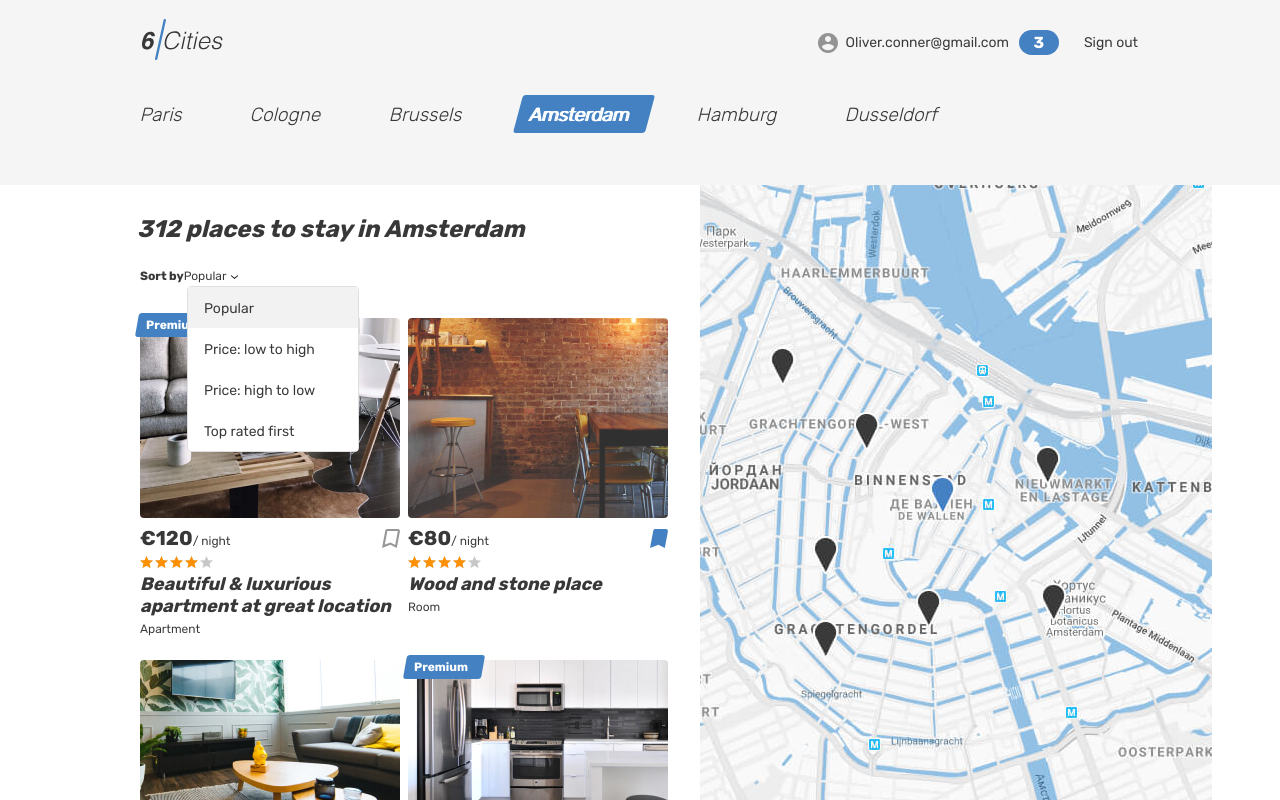
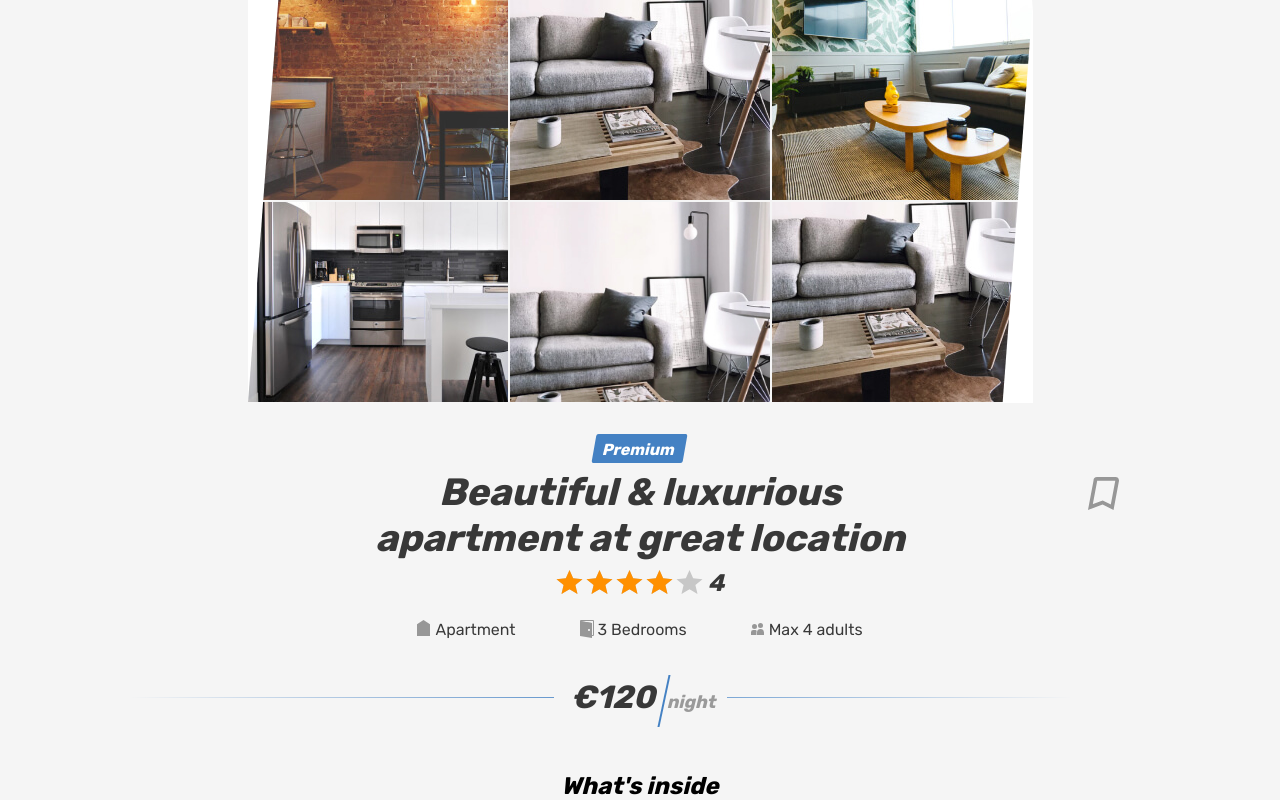
Before and after one commit to htmlacademy-univer-javascript-3/2345893-six-cities-4, a React (Vite) app: page /offer/0 in a window 1280 px wide. Shown: the top 800 px of the page. Built offline with nearby package versions, Linux system fonts and the light colour scheme.

Commit message:
Добавлена маршрутизация

```diff
--- a/package.json
+++ b/package.json
@@ -20,7 +20,7 @@
     "react-dom": "18.2.0",
     "react-helmet-async": "1.3.0",
     "react-redux": "8.1.3",
-    "react-router-dom": "6.16.0"
+    "react-router-dom": "^6.22.3"
   },
   "devDependencies": {
     "@jedmao/redux-mock-store": "3.0.5",
--- a/src/App.tsx
+++ b/src/App.tsx
@@ -1,12 +1,35 @@
 import Main from './pages/Main';
-import Header from './components/Header';
+import {
+  BrowserRouter,
+  Routes,
+  Route,
+} from 'react-router-dom';
+import Login from './pages/Login';
+import Favorites from './pages/Favorites';
+import Page404 from './pages/404';
+import Offer from './pages/Offer';
+import PrivateRoute from './components/PrivateRoute.tsx';
 
 function App() {
   return (
-    <>
-      <Header isLoggedIn/>
-      <Main/>
-    </>);
+    <BrowserRouter>
+      <Routes>
+        <Route path="/">
+          <Route index element={<Main/>}/>
+          <Route path="/login" element={<Login/>}/>
+          <Route path="/offer">
+            <Route path=":id" element={<Offer/>}/>
+          </Route>
+          <Route path="/favorites" element={
+            <PrivateRoute>
+              <Favorites/>
+            </PrivateRoute>
+          }
+          />
+          <Route path="*" element={<Page404/>}/>
+        </Route>
+      </Routes>
+    </BrowserRouter>);
 }
 
 export default App;
--- /dev/null
+++ b/src/components/PrivateRoute.tsx
@@ -0,0 +1,13 @@
+import { Navigate } from 'react-router-dom';
+
+type PrivateRouteProps = {
+  children: JSX.Element;
+};
+
+function PrivateRoute({ children }: PrivateRouteProps): JSX.Element {
+  const hasAccess = false;
+
+  return hasAccess ? children : <Navigate to='/login'/>;
+}
+
+export default PrivateRoute;
--- /dev/null
+++ b/src/constants/places.ts
@@ -0,0 +1,46 @@
+export const places = [
+  {
+    id: '0',
+    price: 120,
+    name: 'Beautiful & luxurious apartment at great location',
+    type: 'Apartment',
+    rating: 4,
+    img: 'img/apartment-01.jpg',
+    isPremium: true
+  },
+  {
+    id: '1',
+    price: 80,
+    name: 'Wood and stone place',
+    type: 'Room',
+    rating: 4,
+    img: 'img/room.jpg',
+    isFavorite: true
+  },
+  {
+    id: '2',
+    price: 132,
+    name: 'Canal View Prinsengracht',
+    type: 'Apartment',
+    rating: 4,
+    img: 'img/apartment-02.jpg'
+  },
+  {
+    id: '3',
+    price: 180,
+    name: 'Nice, cozy, warm big bed apartment',
+    type: 'Apartment',
+    rating: 5,
+    img: 'img/apartment-03.jpg',
+    isPremium: true
+  },
+  {
+    id: '4',
+    price: 80,
+    name: 'Wood and stone place',
+    type: 'Room',
+    rating: 4,
+    img: 'img/room.jpg',
+    isFavorite: true
+  },
+];
--- /dev/null
+++ b/src/pages/404/index.tsx
@@ -0,0 +1,12 @@
+import { NavLink } from 'react-router-dom';
+
+function Page404() {
+  return (
+    <div>
+      <div>404 Not Found</div>
+      <NavLink to="/">Return to Main</NavLink>
+    </div>
+  );
+}
+
+export default Page404;
--- a/src/pages/Main/index.tsx
+++ b/src/pages/Main/index.tsx
@@ -1,49 +1,8 @@
 import PlaceCard from '../../components/PlaceCard';
 import EmptyPlaceholder from './components/EmptyPlaceholder';
+import { places } from '../../constants/places.ts';
 
 function Main() {
-  const places = [
-    {
-      price: 120,
-      name: 'Beautiful & luxurious apartment at great location',
-      type: 'Apartment',
-      rating: 4,
-      img: 'img/apartment-01.jpg',
-      isPremium: true
-    },
-    {
-      price: 80,
-      name: 'Wood and stone place',
-      type: 'Room',
-      rating: 4,
-      img: 'img/room.jpg',
-      isFavorite: true
-    },
-    {
-      price: 132,
-      name: 'Canal View Prinsengracht',
-      type: 'Apartment',
-      rating: 4,
-      img: 'img/apartment-02.jpg'
-    },
-    {
-      price: 180,
-      name: 'Nice, cozy, warm big bed apartment',
-      type: 'Apartment',
-      rating: 5,
-      img: 'img/apartment-03.jpg',
-      isPremium: true
-    },
-    {
-      price: 80,
-      name: 'Wood and stone place',
-      type: 'Room',
-      rating: 4,
-      img: 'img/room.jpg',
-      isFavorite: true
-    },
-  ];
-
   return (
     <div className="page page--gray page--main">
       <main className="page__main page__main--index">
--- a/src/pages/Offer/index.tsx
+++ b/src/pages/Offer/index.tsx
@@ -1,15 +1,24 @@
+import { Navigate, useParams } from 'react-router-dom';
 import PlaceCard from '../../components/PlaceCard';
+import { places } from '../../constants/places.ts';
 
-type Props = {
-  price: number;
-  name: string;
-  type: string;
-  rating: number;
-  isPremium?: boolean;
-  isFavorite?: boolean;
+function Offer() {
+  const params = useParams();
+  const offer = places.find((place) => place.id === params.id);
+
+  if (!offer) {
+    return <Navigate to='/'/>;
   }
 
-function Offer({ price, name, type, rating, isPremium = false, isFavorite = false }: Props) {
+  const {
+    price,
+    name,
+    type,
+    rating,
+    isPremium = false,
+    isFavorite = false
+  } = offer;
+
   return (
     <main className="page__main page__main--offer">
       <section className="offer">
@@ -45,7 +54,9 @@ function Offer({ price, name, type, rating, isPremium = false, isFavorite = fals
               <h1 className="offer__name">
                 {name}
               </h1>
-              <button className={`offer__bookmark-button offer__bookmark-button${isFavorite ? '--active' : ''} button`} type="button">
+              <button className={`offer__bookmark-button offer__bookmark-button${isFavorite ? '--active' : ''} button`}
+                type="button"
+              >
                 <svg className="offer__bookmark-icon" width="31" height="33">
                   <use xlinkHref="#icon-bookmark"></use>
                 </svg>
```
Also changed, not shown: src/pages/Layout.tsx (added, +15 -0 lines), 1 other file (tests, documents, lock files or other folders). Lines whose indentation alone changed are shown as unchanged.
